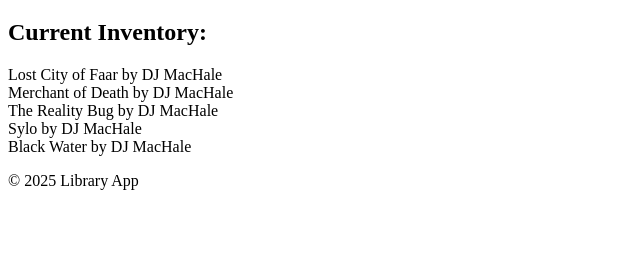
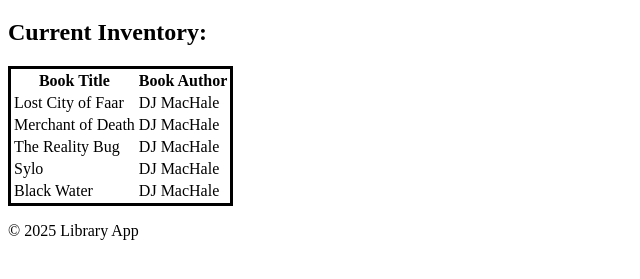
Before and after one commit to Developer9719/libraryApp, a plain HTML site: page index.html in a window 1280 px wide. Shown: the part 61-340 px from the top of the page, without its empty margins (0-640 px from the left). Drawn offline with Linux system fonts and the light colour scheme.

Commit message:
Turned book display into a table

```diff
--- a/index.html
+++ b/index.html
@@ -13,6 +13,17 @@
     <main>
         <div class="currentInventory">
             <h2>Current Inventory: </h2>
+            <table>
+                <thead>
+                    <tr>
+                        <th>Book Title</th>
+                        <th>Book Author</th>
+                    </tr>
+                </thead>
+                <tbody>
+
+                </tbody>
+            </table>
         </div>
     </main>
     <footer>
--- a/script.js
+++ b/script.js
@@ -31,13 +31,14 @@
 
 
 // Display books
-const displayElement = document.getElementsByClassName('currentInventory')[0];
+const displayElement = document.getElementsByTagName('tbody')[0];
 // The [0] selects the first element in the HTML Collection
 
 function displayBooks(book) {
     console.log(book.name);
-    displayElement.insertAdjacentHTML("beforeend",`<div class="book">${book.title}
-        by ${book.author}</div>`);
+    displayElement.insertAdjacentHTML("beforeend",`<tr><td class="book">${book.title}</td>
+        <td class="book">${book.author}</td></tr>`);
+
 }
 
 books.forEach(displayBooks);
--- a/styles.css
+++ b/styles.css
@@ -0,0 +1,3 @@
+table {
+    border: 3px black solid;
+}
```
